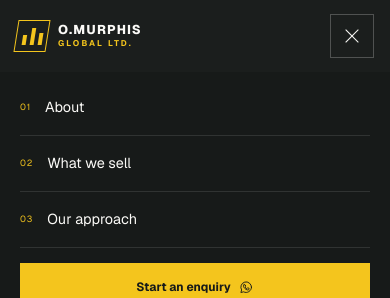
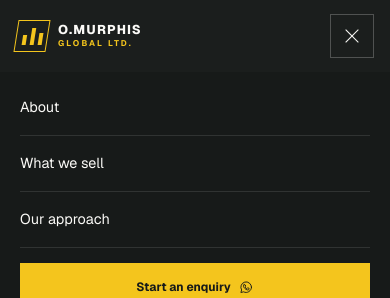
Before and after one commit to Vallyog/O.MURPHIS-GLOBAL-LTD, a Next.js app: page / in a window 390 px wide. Both pictures are taken after a click on the button 352 px from the left and 36 px from the top of the page. Shown: the top 298 px of the page. Built offline with nearby package versions, Linux system fonts and the light colour scheme.

Commit message:
Refactor mobile navigation links to remove index display

```diff
--- a/components/site-header.tsx
+++ b/components/site-header.tsx
@@ -72,15 +72,14 @@ export function SiteHeader() {
         aria-label="Mobile navigation"
         aria-hidden={!menuOpen}
       >
-        {navigation.map((item, index) => (
+        {navigation.map((item) => (
           <Link
             href={item.href}
             key={item.href}
             tabIndex={menuOpen ? 0 : -1}
             onClick={closeMenu}
           >
-            <span>0{index + 1}</span> {item.label}
-
+            {item.label}
           </Link>
         ))}
         <Link
```
